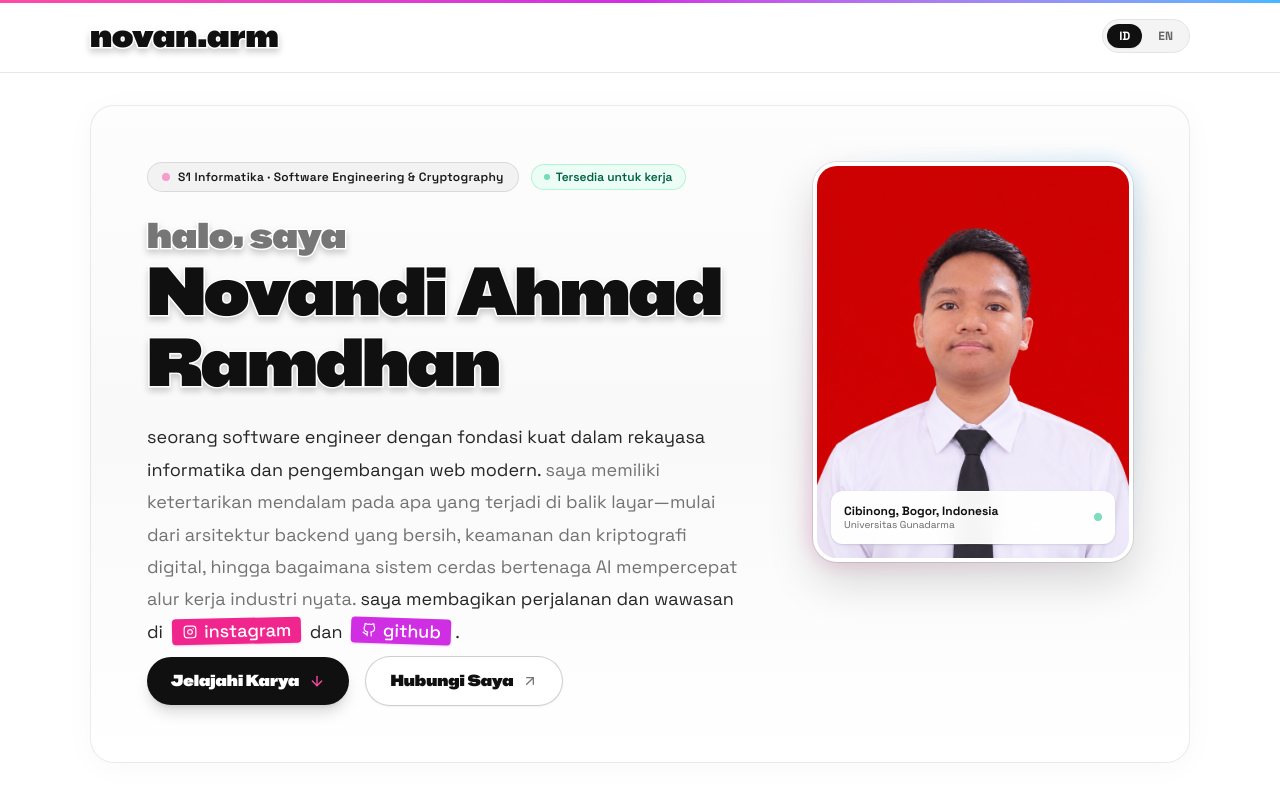
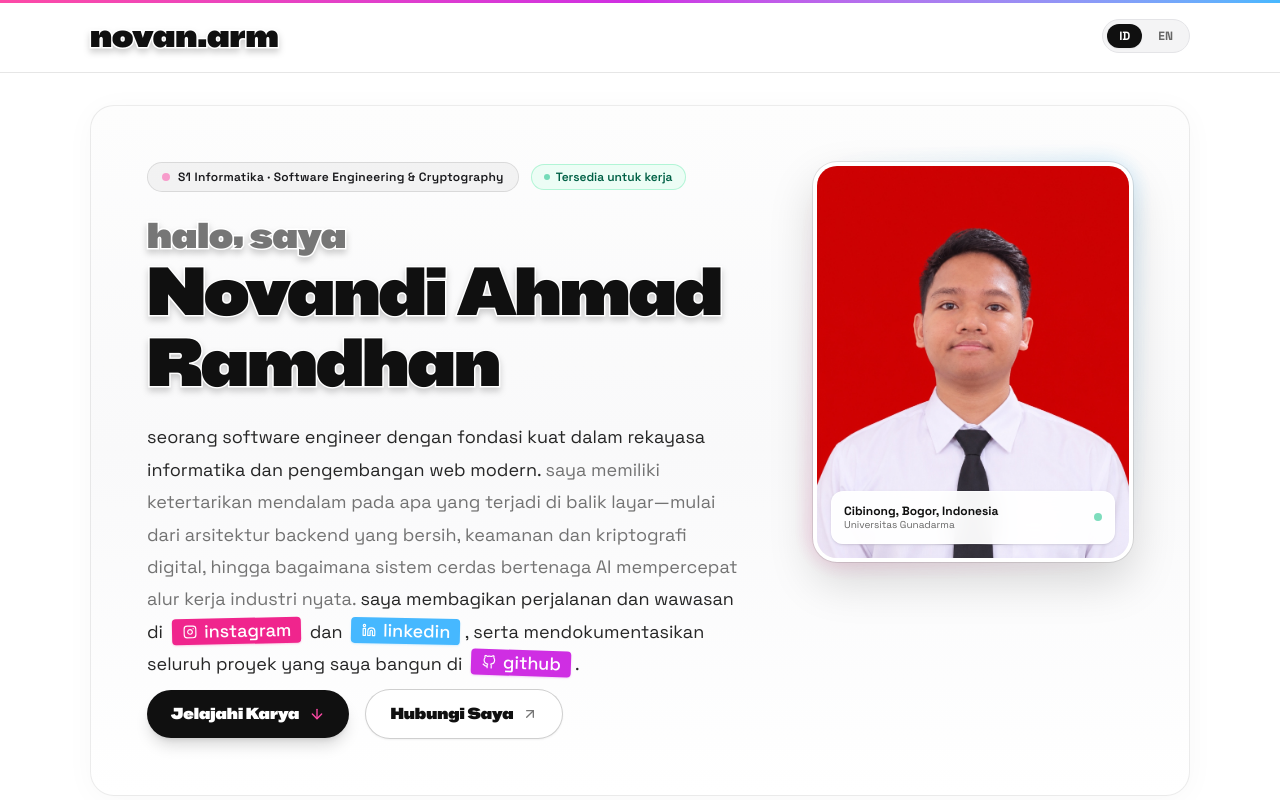
Before and after one commit to Vannnd1/novandi-portfolio, a React (Vite) app: page / in a window 1280 px wide. Shown: the top 800 px of the page. Built offline with nearby package versions, Linux system fonts and the light colour scheme; no server answers.

Commit message:
fix(socials): restore LinkedIn channel in hero section and footer navigation

```diff
--- a/src/components/NovandiPortfolio.tsx
+++ b/src/components/NovandiPortfolio.tsx
@@ -207,6 +207,16 @@ export const NovandiPortfolio: React.FC = () => {
               github
             </motion.a>
             <motion.a
+              href={profile.linkedinUrl}
+              target="_blank"
+              rel="noreferrer"
+              whileHover={{ y: -2 }}
+              whileTap={{ scale: 0.95 }}
+              className="text-[#38bdf8] hover:underline no-underline inline-block transition-transform"
+            >
+              linkedin
+            </motion.a>
+            <motion.a
               href={profile.instagramUrl}
               target="_blank"
               rel="noreferrer"
--- a/src/components/portfolio/HeroSection.tsx
+++ b/src/components/portfolio/HeroSection.tsx
@@ -6,7 +6,7 @@ import { Spotlight } from '../Spotlight';
 import { TiltCard } from '../TiltCard';
 import { Magnetic } from '../MagneticButton';
 import { SocialPill } from '../SocialPill';
-import { GitHubIcon, InstagramIcon } from '../Icons';
+import { GitHubIcon, InstagramIcon, LinkedInIcon } from '../Icons';
 
 interface HeroSectionProps {
   onExploreWorks: () => void;
@@ -121,6 +121,14 @@ export const HeroSection: React.FC<HeroSectionProps> = ({
             />{' '}
             {t.hero.and}{' '}
             <SocialPill
+              href={profile.linkedinUrl}
+              icon={<LinkedInIcon className="w-3.5 h-3.5" />}
+              label="linkedin"
+              variant="linkedin"
+              tilt={1.2}
+            />
+            {t.hero.leadKeep}{' '}
+            <SocialPill
               href={profile.githubUrl}
               icon={<GitHubIcon className="w-3.5 h-3.5" />}
               label="github"
--- a/src/data/profile.ts
+++ b/src/data/profile.ts
@@ -29,6 +29,7 @@ export interface ProfileData {
   phone?: string;
   location: string;
   githubUrl: string;
+  linkedinUrl: string;
   instagramUrl: string;
   bioSummary: string;
   education: EducationItem[];
@@ -49,6 +50,7 @@ export const profileDataEn: ProfileData = {
   email: "novandiramdhan5@gmail.com",
   location: "Cibinong, Bogor, Indonesia",
   githubUrl: "https://github.com/Vannnd1",
+  linkedinUrl: "https://www.linkedin.com/in/novandiahmdr/",
   instagramUrl: "https://www.instagram.com/novandiahmdr/",
   bioSummary:
     "Fresh S1 Informatika graduate from Universitas Gunadarma with a verified foundation in software engineering, applied digital image cryptography, and data intelligence. Experienced in developing full-stack web applications with React and Node.js, building enterprise workflows with rigorous test coverage, and implementing medical image encryption algorithms with NIST SP 800-22 statistical validation.",
@@ -133,6 +135,7 @@ export const profileDataId: ProfileData = {
   email: "novandiramdhan5@gmail.com",
   location: "Cibinong, Bogor, Indonesia",
   githubUrl: "https://github.com/Vannnd1",
+  linkedinUrl: "https://www.linkedin.com/in/novandiahmdr/",
   instagramUrl: "https://www.instagram.com/novandiahmdr/",
   bioSummary:
     "Lulusan S1 Informatika Universitas Gunadarma dengan fondasi teruji dalam rekayasa perangkat lunak, kriptografi citra digital terapan, dan inteligensi data. Berpengalaman membangun aplikasi web full-stack dengan React dan Node.js, merancang arsitektur alur kerja enterprise dengan cakupan pengujian otomatis yang ketat, serta mengimplementasikan algoritma enkripsi citra medis dengan validasi statistik standar NIST SP 800-22.",
```
